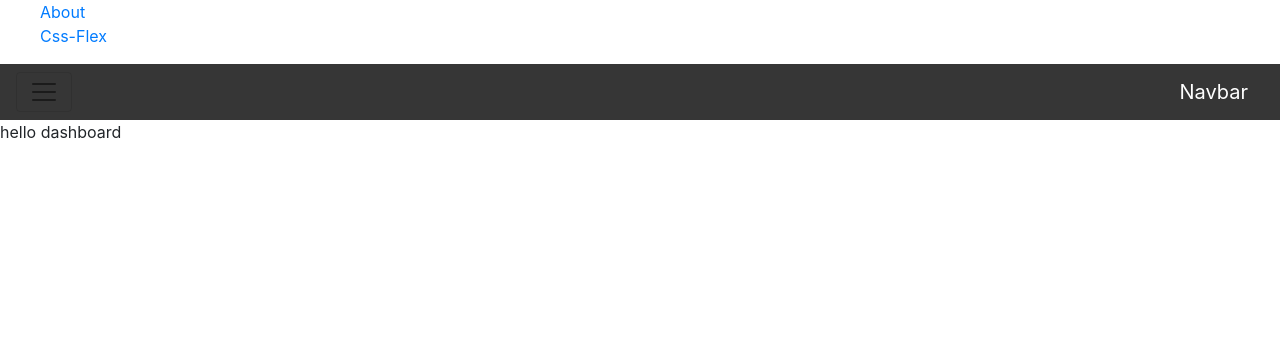
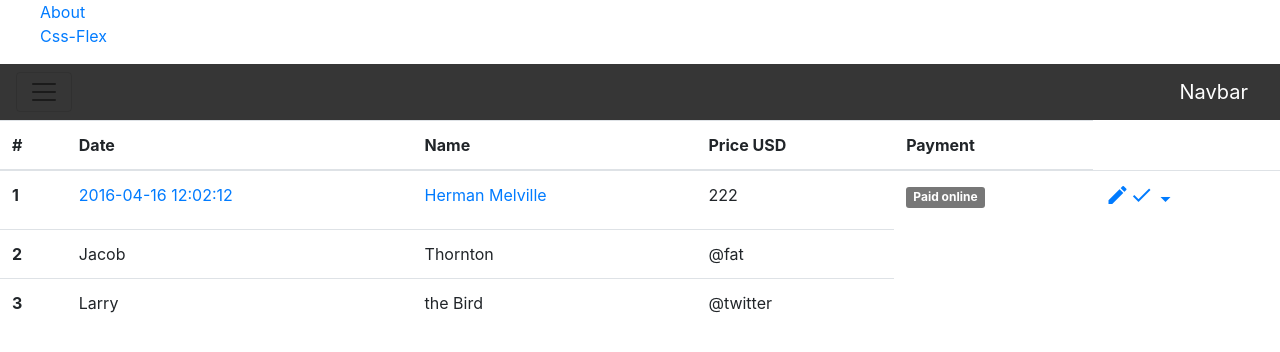
Before and after one commit to tahir94/css-bootstrap-samples, an Angular app: page /dashboard in a window 1280 px wide. Shown: the top 352 px of the page. Built offline with nearby package versions, Linux system fonts and the light colour scheme.

Commit message:
implemented icons

```diff
--- a/src/app/dashboard/dashboard.component.html
+++ b/src/app/dashboard/dashboard.component.html
@@ -1,48 +1,102 @@
 <nav style="background: #363636" class="navbar navbar-toggleable-md navbar-light bg-faded background">
-	<button class="navbar-toggler navbar-toggler-right" type="button" data-toggle="collapse" data-target="#navbarSupportedContent" aria-controls="navbarSupportedContent" aria-expanded="false" aria-label="Toggle navigation">
+	<button class="navbar-toggler navbar-toggler-right" type="button" data-toggle="collapse" data-target="#navbarSupportedContent"
+	 aria-controls="navbarSupportedContent" aria-expanded="false" aria-label="Toggle navigation">
 		<span class="navbar-toggler-icon"></span>
 	</button>
-	<a style="color:white" class="navbar-brand" >Navbar</a>
+	<a style="color:white" class="navbar-brand">Navbar</a>
 
 	<div class="collapse navbar-collapse" id="navbarSupportedContent">
 		<ul class="navbar-nav mr-auto">
 			<li class="nav-item active">
-		  <a style="color:white" class="nav-link color">Orders <span class="sr-only">(current)</span></a>
+				<a style="color:white" class="nav-link color">Orders
+					<span class="sr-only">(current)</span>
+				</a>
 			</li>
 			<li class="nav-item" style="display:flex;margin-left: 20px;">
-			<i style="color:white;align-self: center;" class="material-icons">format_align_left</i> <a style="color:white" class="nav-link" href="#">Pages</a>
+				<i style="color:white;align-self: center;" class="material-icons">format_align_left</i>
+				<a style="color:white" class="nav-link" href="#">Pages</a>
 			</li>
 		</ul>
 		<form class="form-inline my-2 my-lg-0">
 			<i class="material-icons color">settings</i>
 
-		  <!-- <div  class="color">
-		  <i class="material-icons">person</i>
-		  <i  class="material-icons">keyboard_arrow_down</i>
-		</div> -->
 			<!-- Example single danger button -->
 			<div class="btn-group">
-		<!-- <button type="button" class="btn btn-danger dropdown-toggle" data-toggle="dropdown" aria-haspopup="true" aria-expanded="false">
-		  Action
-		</button> -->
+
 
 				<div data-toggle="dropdown" aria-haspopup="true" aria-expanded="false" class="color">
 					<i class="material-icons">person</i>
-			<i  class="material-icons">keyboard_arrow_down</i>
+					<i class="material-icons">keyboard_arrow_down</i>
 				</div>
 				<div class="dropdown-menu" style="left: -115px;">
-		  <a class="dropdown-item disabled" >James Brown</a>
+					<a class="dropdown-item disabled">James Brown</a>
 					<div class="dropdown-divider"></div>
 
-		<a class="dropdown-item dsply" routerLink="/about"><i class="material-icons">power_settings_new</i>Sign Out</a>
+					<a class="dropdown-item dsply" routerLink="/about">
+						<i class="material-icons">power_settings_new</i>Sign Out</a>
 				</div>
 			</div>
-		<!-- <input class="form-control mr-sm-2" type="text" placeholder="Search">
-		<button class="btn btn-outline-success my-2 my-sm-0" type="submit">Search</button> -->
+
 		</form>
 	</div>
 </nav>
 
-  <div>hello dashboard
+<div>
+	<table class="table">
+		<thead>
+			<tr>
+				<th>#</th>
+				<th>Date</th>
+				<th>Name</th>
+				<th>Price USD</th>
+				<th>Payment</th>
+			</tr>
+		</thead>
+		<tbody>
+			<tr>
+				<th scope="row">1</th>
+				<td>
+					<a href="#">2016-04-16 12:02:12</a>
+				</td>
+				<td>
+					<a href="#">Herman Melville</a>
+				</td>
+				<td>222</td>
+				<td>
+					<span class="label label-default">Paid online</span>
+				</td>
+				<td>
+					<a href="">
+						<i class="material-icons">edit</i>
+					</a>
+					<a href="">
+					<i class="material-icons">check</i>
+				</a>
+					<div class="btn-group">
+					<a href="" data-toggle="dropdown" aria-haspopup="true" aria-expanded="false">
+						<i class="material-icons">arrow_drop_down</i>
+					</a>
+					<div class="dropdown-menu" style="left: -100px;">
 
+						<a class="dropdown-item dsply" routerLink="/about">
+							<i style="margin-right: 10px;" class="material-icons setMargin">cancel</i>Cancel Order
+						</a>
 					</div>
+				</div>
+				</td>
+			</tr>
+			<tr>
+				<th scope="row">2</th>
+				<td>Jacob</td>
+				<td>Thornton</td>
+				<td>@fat</td>
+			</tr>
+			<tr>
+				<th scope="row">3</th>
+				<td>Larry</td>
+				<td>the Bird</td>
+				<td>@twitter</td>
+			</tr>
+		</tbody>
+	</table>
+</div>
--- a/src/app/dashboard/dashboard.component.scss
+++ b/src/app/dashboard/dashboard.component.scss
@@ -13,3 +13,18 @@
 	display: flex;
     justify-content: space-evenly;
 }
+ .label-default{
+	background-color: #777;
+ }
+ .label{
+	display: inline;
+    padding: .2em .6em .3em;
+    font-size: 75%;
+    font-weight: 700;
+    line-height: 1;
+    color: #fff;
+    text-align: center;
+    white-space: nowrap;
+    vertical-align: baseline;
+    border-radius: .25em;
+ }
```
Lines whose indentation alone changed are shown as unchanged.
